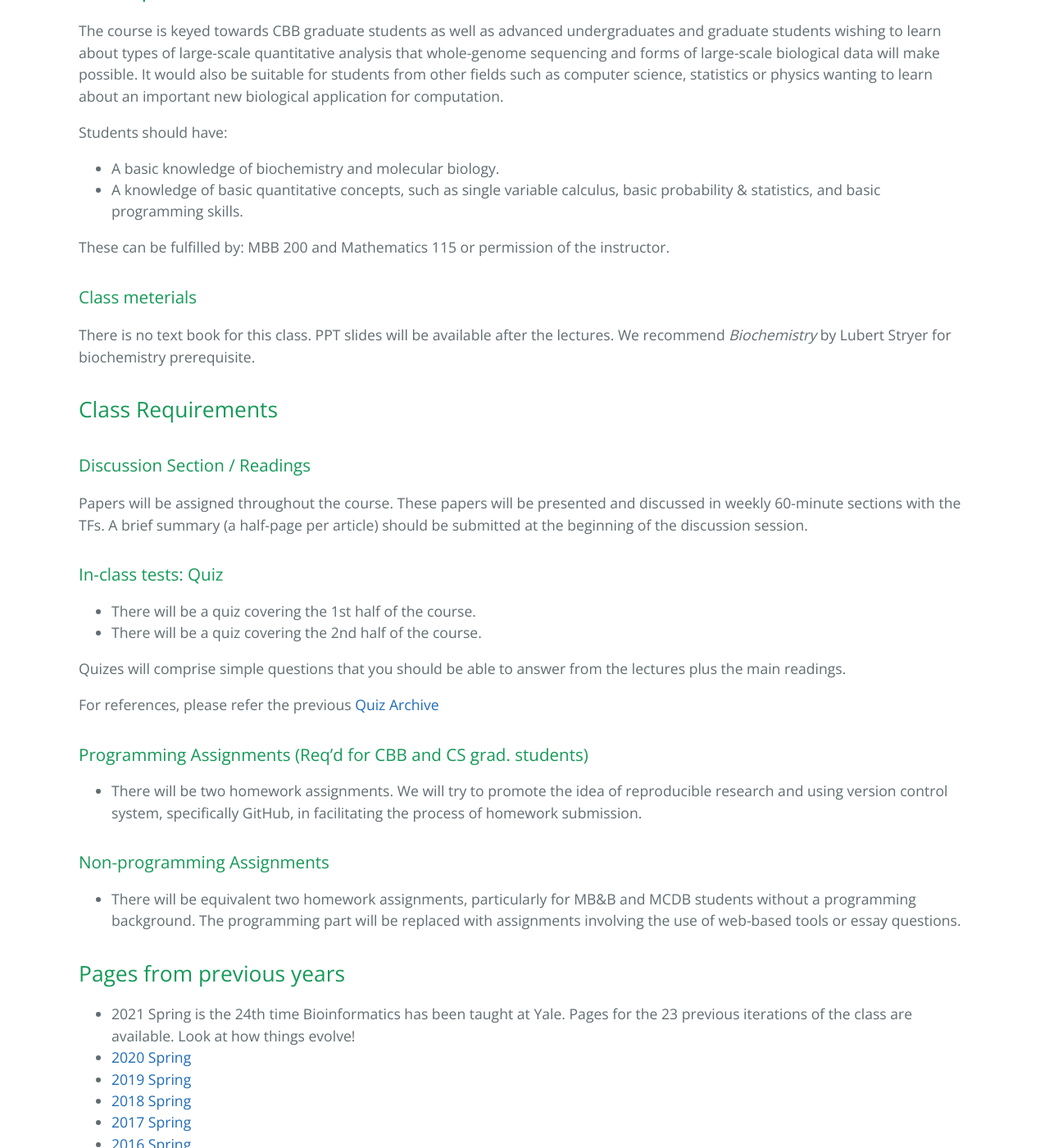
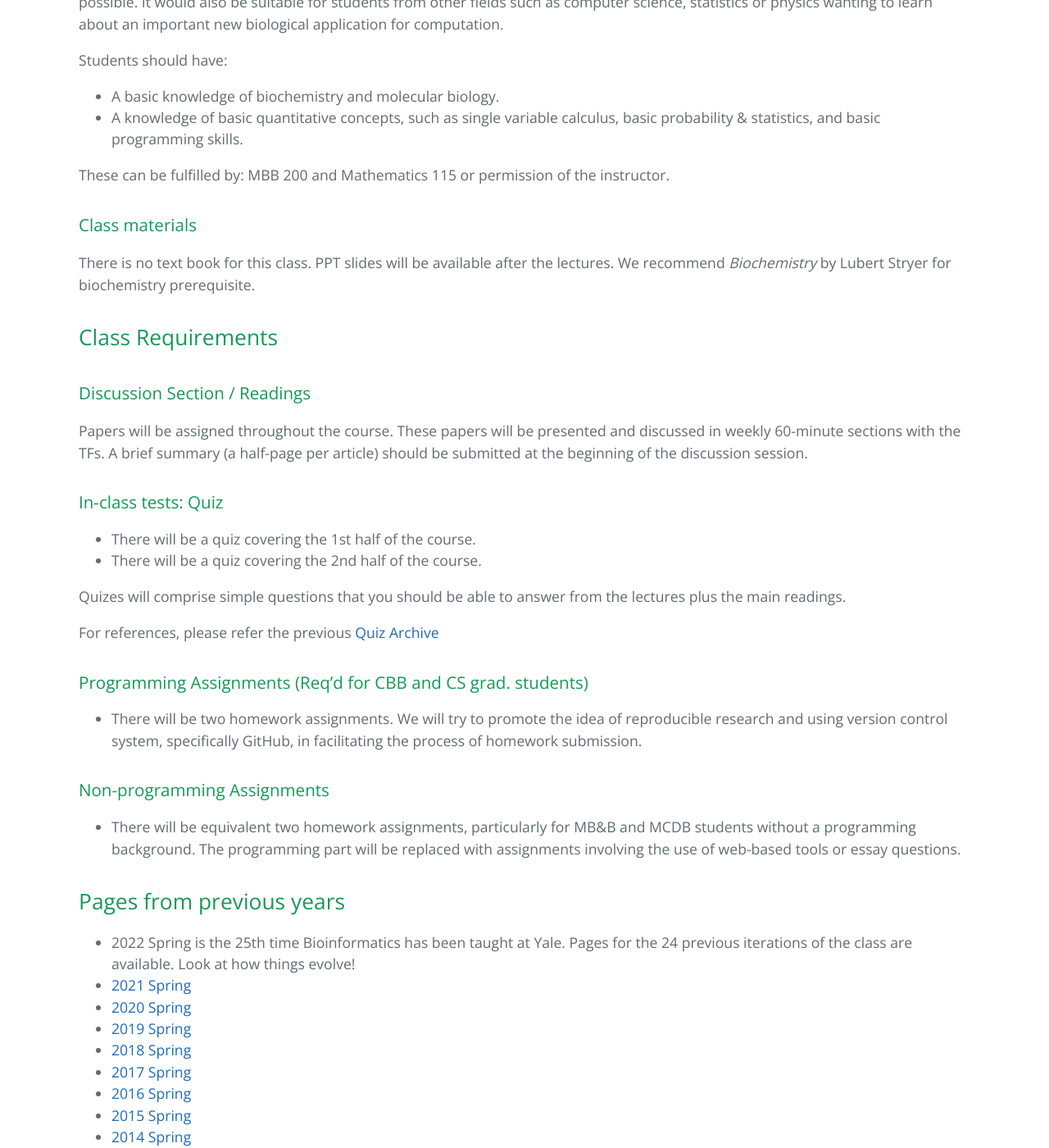
Before and after one commit to gersteinlab/cbb752b23, a Jekyll site: the page built from index.md, in a window 1280 px wide and 1400 px high, scrolled down 2099 px. Shown: the whole window at 82% size. Built offline with Jekyll 4.4.1, drawn with Linux system fonts in a browser that asks for light colours; our own code applies the rules of GitHub Pages for plain Markdown files; some of the changed text lies outside the part shown.

Commit message:
Update index.md

```diff
--- a/index.md
+++ b/index.md
@@ -56,7 +52,7 @@ Students should have:
 
 These can be fulfilled by: MBB 200 and Mathematics 115 or permission of the instructor.
 
-### Class meterials
+### Class materials
 
 There is no text book for this class. PPT slides will be available after the lectures.
 We recommend *Biochemistry* by Lubert Stryer for biochemistry prerequisite.
@@ -81,7 +77,8 @@ For references, please refer the previous [Quiz Archive](/quiz)
 - There will be equivalent two homework assignments, particularly for MB&B and MCDB students without a programming background. The programming part will be replaced with assignments involving the use of web-based tools or essay questions.
 
 ## Pages from previous years
-- 2021 Spring is the 24th time Bioinformatics has been taught at Yale. Pages for the 23 previous iterations of the class are available. Look at how things evolve!
+- 2022 Spring is the 25th time Bioinformatics has been taught at Yale. Pages for the 24 previous iterations of the class are available. Look at how things evolve!
+- [2021 Spring](http://cbb752b21.gersteinlab.org)
 - [2020 Spring](http://cbb752b20.gersteinlab.org)
 - [2019 Spring](http://cbb752b19.gersteinlab.org)
 - [2018 Spring](http://cbb752b18.gersteinlab.org)
```
Also changed, not shown: other parts of index.md (+0 -4 lines).
